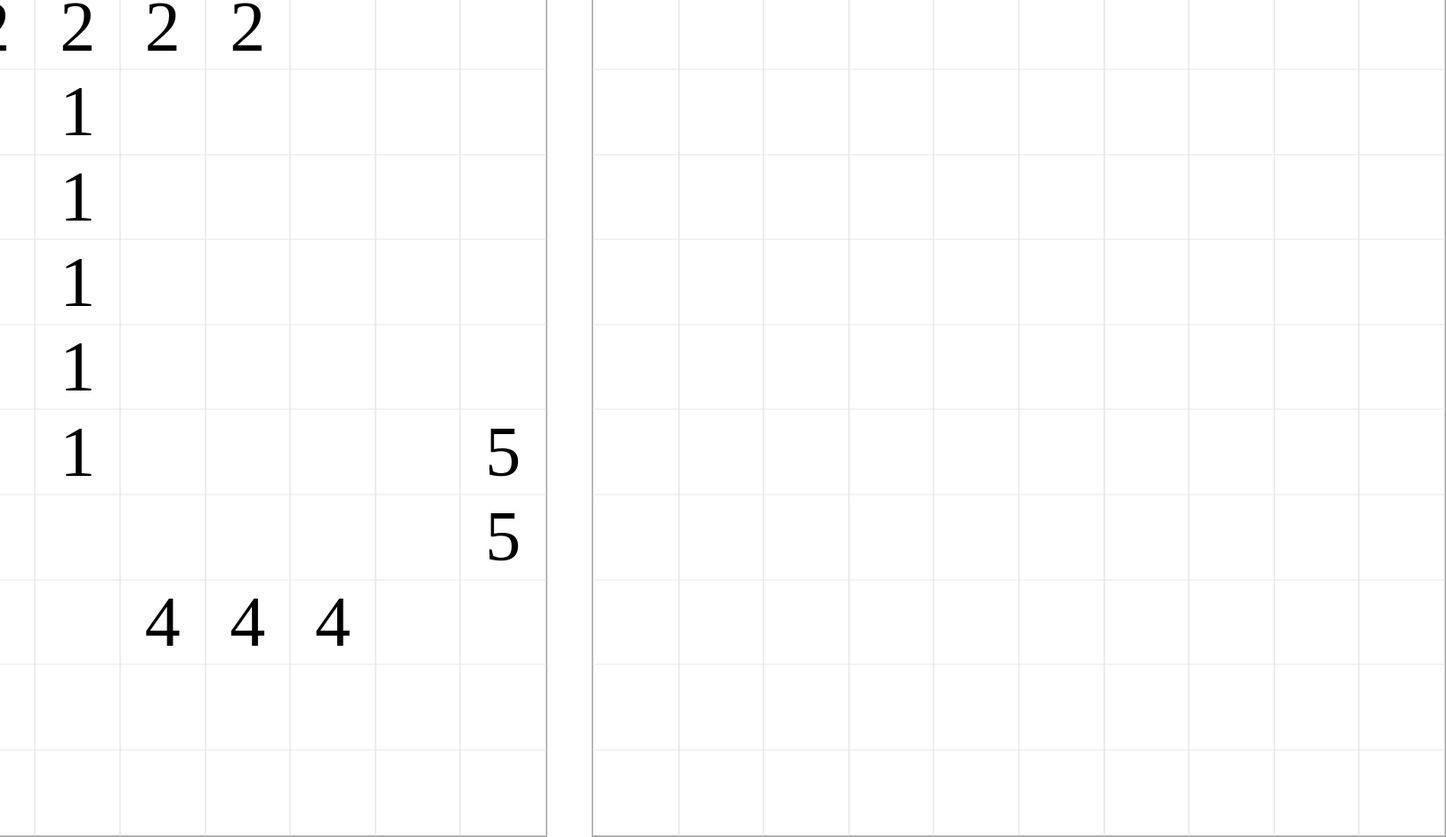
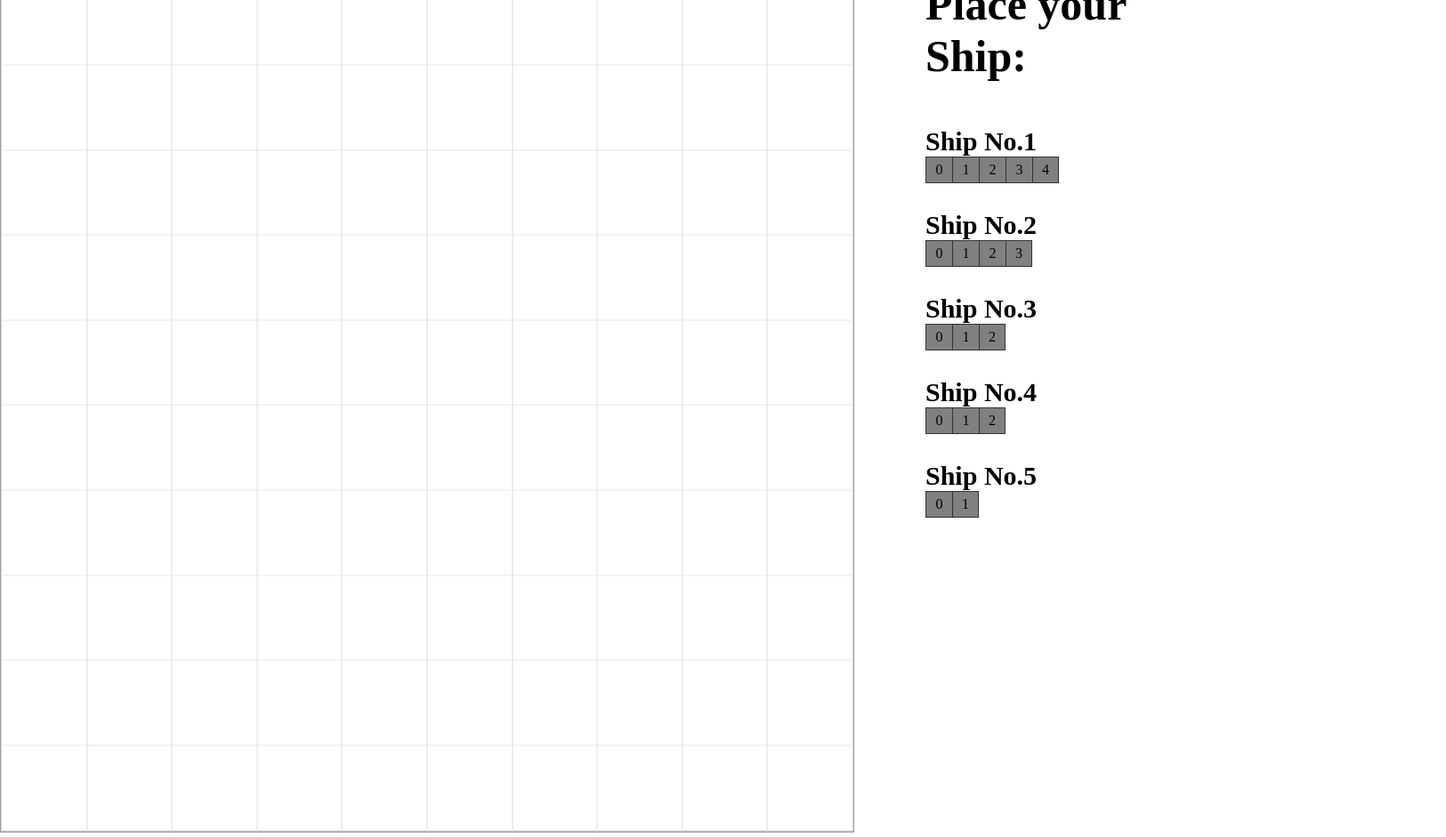
Before and after one commit to rtyty0615/Battleship, a website built with webpack: page src/template.html in a window 1280 px wide. Shown: the whole page at 89% size, 1625 px wide, since content can reach past the window. Built offline with nearby package versions, Linux system fonts and the light colour scheme.

Commit message:
feat(ui): implement dynamic rendering for human board and manual ship placement interface

```diff
--- a/src/index.js
+++ b/src/index.js
@@ -159,8 +159,10 @@ class GameController {
 const newGame = new GameController();
 const newUI = new ScreenController(newGame);
 
-newGame.randomizeShips();
+// newGame.randomizeShips();
 
-newUI.render();
+newUI.dragDrop();
 
-newUI.humanClick();
+// newUI.render();
+
+// newUI.humanClick();
--- a/src/screenController.js
+++ b/src/screenController.js
@@ -12,6 +12,131 @@ export class ScreenController {
     console.log(y);
   }
 
+  dragDrop() {
+    const body = document.querySelector("body");
+    body.innerHTML = "";
+    const header = document.createElement("header");
+    const battelshipTitle = document.createElement("h1");
+    battelshipTitle.textContent = "Battleship";
+    header.append(battelshipTitle);
+    body.append(header);
+
+    const main = document.createElement("main");
+    const humanPlayer = document.createElement("div");
+    humanPlayer.id = "human-player";
+    const humanPlayerBoard = document.createElement("div");
+    humanPlayerBoard.id = "human-player-board";
+
+    const gameBoardHuman = this.game.humanPlayer.gameBoard;
+    for (let i = 0; i < gameBoardHuman.sideLength; i++) {
+      const row = document.createElement("div");
+      row.dataset.row = i;
+      humanPlayerBoard.appendChild(row);
+      for (let j = 0; j < gameBoardHuman.sideLength; j++) {
+        const column = document.createElement("div");
+        column.dataset.column = j;
+        column.dataset.row = i;
+        row.appendChild(column);
+        const shipCell = gameBoardHuman.grid[i][j];
+        if (shipCell !== 0) {
+          column.textContent = shipCell;
+          if (shipCell < 0) {
+            column.style.backgroundColor = "red";
+          }
+          if (shipCell === "x") {
+            column.style.backgroundColor = "blue";
+          }
+        }
+      }
+    }
+    humanPlayer.append(humanPlayerBoard);
+
+    const instruction = document.createElement("div");
+    instruction.id = "instruction";
+    const battelshipSubtitle = document.createElement("h2");
+    battelshipSubtitle.id = "subtitle";
+    battelshipSubtitle.textContent = "Place your Ship:";
+
+    const shipType = document.createElement("div");
+    shipType.id = "ship-type";
+
+    const shipOne = document.createElement("div");
+    shipOne.id = "ship-one";
+    const shipOneTitle = document.createElement("h3");
+    shipOneTitle.textContent = "Ship No.1";
+    const shipOneBody = document.createElement("div");
+    shipOneBody.classList.add("ship-body");
+    shipOneBody.id = "ship-one-body";
+    for (let i = 0; i < 5; i++) {
+      const cell = document.createElement("div");
+      cell.textContent = i;
+      shipOneBody.append(cell);
+    }
+    shipOne.append(shipOneTitle, shipOneBody);
+
+    const shipTwo = document.createElement("div");
+    shipTwo.id = "ship-two";
+    const shipTwoTitle = document.createElement("h3");
+    shipTwoTitle.textContent = "Ship No.2";
+    const shipTwoBody = document.createElement("div");
+    shipTwoBody.classList.add("ship-body");
+    shipTwoBody.id = "ship-two-body";
+    for (let i = 0; i < 4; i++) {
+      const cell = document.createElement("div");
+      cell.textContent = i;
+      shipTwoBody.append(cell);
+    }
+    shipTwo.append(shipTwoTitle, shipTwoBody);
+
+    const shipThree = document.createElement("div");
+    shipThree.id = "ship-three";
+    const shipThreeTitle = document.createElement("h3");
+    shipThreeTitle.textContent = "Ship No.3";
+    const shipThreeBody = document.createElement("div");
+    shipThreeBody.classList.add("ship-body");
+    shipThreeBody.id = "ship-three-body";
+    for (let i = 0; i < 3; i++) {
+      const cell = document.createElement("div");
+      cell.textContent = i;
+      shipThreeBody.append(cell);
+    }
+    shipThree.append(shipThreeTitle, shipThreeBody);
+
+    const shipFour = document.createElement("div");
+    shipFour.id = "ship-four";
+    const shipFourTitle = document.createElement("h3");
+    shipFourTitle.textContent = "Ship No.4";
+    const shipFourBody = document.createElement("div");
+    shipFourBody.classList.add("ship-body");
+    shipFourBody.id = "ship-four-body";
+    for (let i = 0; i < 3; i++) {
+      const cell = document.createElement("div");
+      cell.textContent = i;
+      shipFourBody.append(cell);
+    }
+    shipFour.append(shipFourTitle, shipFourBody);
+
+    const shipFive = document.createElement("div");
+    shipFive.id = "ship-five";
+    const shipFiveTitle = document.createElement("h3");
+    shipFiveTitle.textContent = "Ship No.5";
+    const shipFiveBody = document.createElement("div");
+    shipFiveBody.classList.add("ship-body");
+    shipFiveBody.id = "ship-five-body";
+    for (let i = 0; i < 2; i++) {
+      const cell = document.createElement("div");
+      cell.textContent = i;
+      shipFiveBody.append(cell);
+    }
+    shipFive.append(shipFiveTitle, shipFiveBody);
+
+    shipType.append(shipOne, shipTwo, shipThree, shipFour, shipFive);
+    instruction.append(battelshipSubtitle, shipType);
+
+    main.append(humanPlayer, instruction);
+    body.append(main);
+  }
+
   render(message = "Your turn") {
     const body = document.querySelector("body");
     body.innerHTML = "";
@@ -24,12 +149,11 @@ export class ScreenController {
     header.append(battelshipTitle, battelshipSubtitle);
     body.append(header);
     const main = document.createElement("main");
-    main.innerHTML = "";
     const humanPlayer = document.createElement("div");
     humanPlayer.id = "human-player";
     const humanPlayerTitle = document.createElement("h2");
     humanPlayerTitle.id = "human-player-title";
-    humanPlayerTitle.textContent = "Human Player Board";
+    humanPlayerTitle.textContent = "Your Board";
 
     const humanPlayerBoard = document.createElement("div");
     humanPlayerBoard.id = "human-player-board";
--- a/src/styles.css
+++ b/src/styles.css
@@ -2,6 +2,26 @@
   margin: 0;
   padding: 0;
   box-sizing: border-box;
+}
+
+html {
+  font-size: 62.5%;
+}
+
+body {
+  font-size: 1.6rem;
+}
+
+h1 {
+  font-size: 8rem;
+}
+
+h2 {
+  font-size: 5rem;
+}
+
+h3 {
+  font-size: 3rem;
 }
 
 input,
@@ -31,7 +51,8 @@ body {
 main {
   display: flex;
   flex-direction: row;
-  gap: 50px;
+  gap: 80px;
+  justify-content: center;
 }
 
 #human-player-board,
@@ -57,5 +78,36 @@ main {
   display: flex;
   justify-content: center;
   align-items: center;
-  font-size: 5rem;
 }
+
+#instruction {
+  display: flex;
+  flex-direction: column;
+  gap: 50px;
+}
+#ship-type {
+  display: flex;
+  flex-direction: column;
+  gap: 30px;
+}
+
+.ship-body {
+  display: inline-flex;
+  align-items: center;
+  background-color: grey;
+}
+
+.ship-body div {
+  width: 3rem;
+  height: 3rem;
+  display: flex;
+  justify-content: center;
+  align-items: center;
+  border: 1px solid #333;
+  border-right: none;
+  padding: 20px solid rgba(255, 109, 109, 0.5);
+}
+
+.ship-body div:last-child {
+  border-right: 1px solid #333;
+}
```
